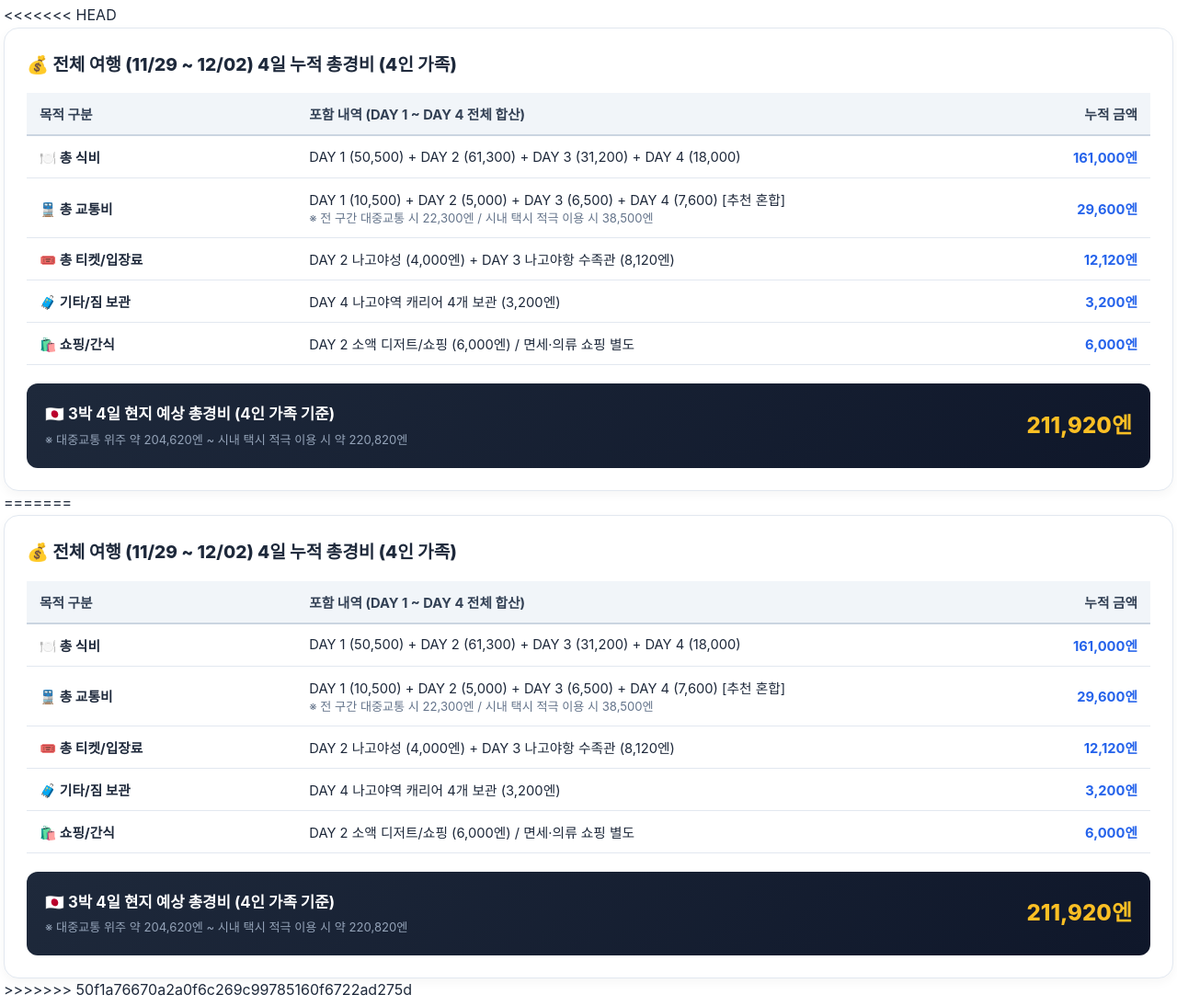
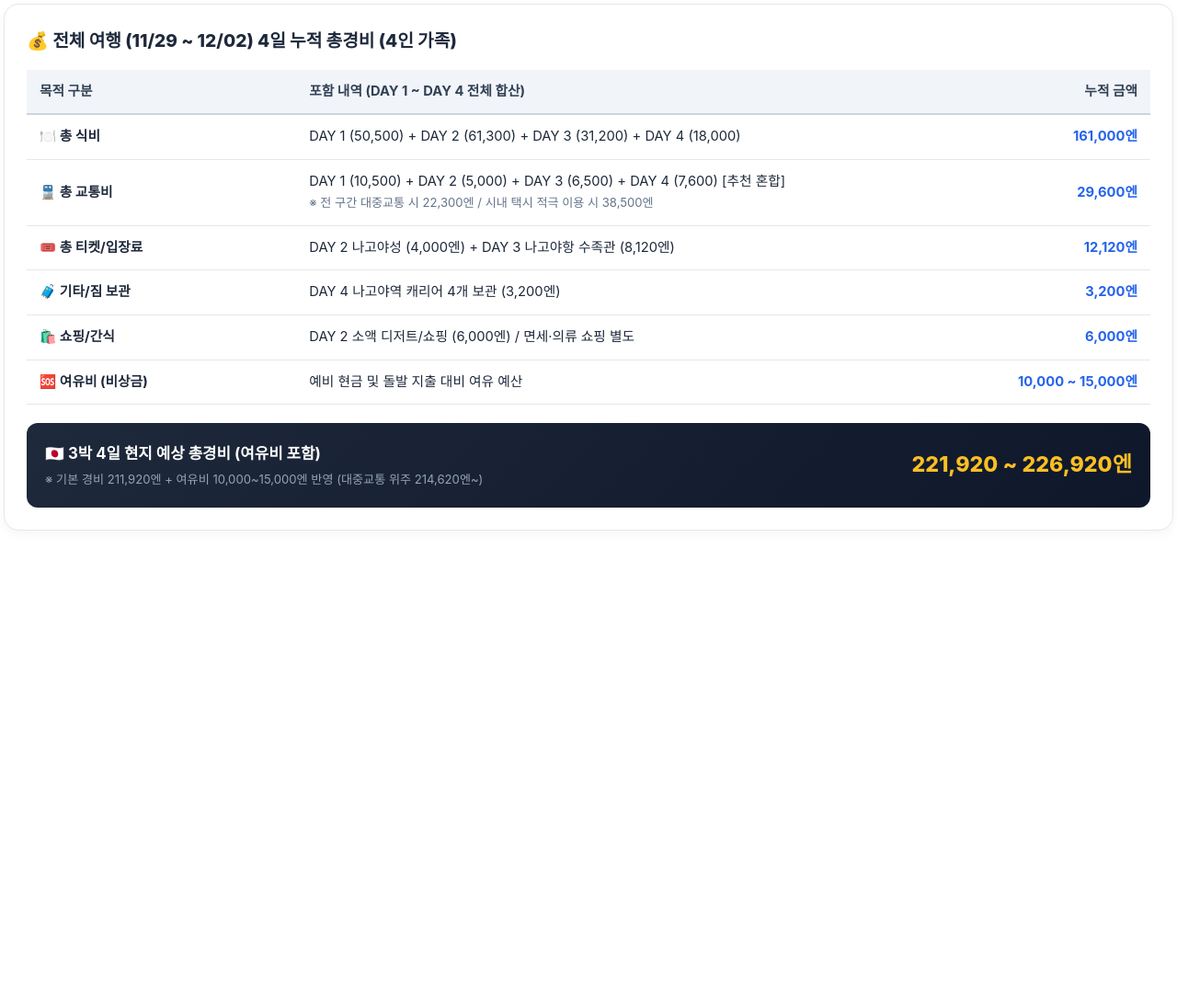
Before and after one commit to midsummer0751/nagoya-trip, a plain HTML site: page summary.html in a window 1280 px wide. Shown: the whole page at 92% size. After the commit the page ends 800 px from the top, so only its background shows below. Drawn offline with Linux system fonts and the light colour scheme.

Commit message:
여유비 소스 추가

```diff
--- a/summary.html
+++ b/summary.html
@@ -1,4 +1,3 @@
-<<<<<<< HEAD
 <!DOCTYPE html>
 <html lang="ko">
 <head>
@@ -17,7 +16,7 @@ body { background:transparent; color:#1e293b; line-height:1.6; padding:4px; }
 .grand-total-box { background:linear-gradient(135deg,#1e293b,#0f172a); color:white; border-radius:12px; padding:20px; display:flex; justify-content:space-between; align-items:center; flex-wrap:wrap; gap:12px; }
 .grand-total-box .label { font-size:1.05rem; font-weight:700; }
 .grand-total-box .sub { font-size:0.82rem; color:#94a3b8; margin-top:4px; }
-.grand-total-box .total-num { font-size:1.5rem; font-weight:800; color:#fbbf24; }
+.grand-total-box .total-num { font-size:1.45rem; font-weight:800; color:#fbbf24; }
 </style>
 </head>
 <body>
@@ -35,75 +34,22 @@ body { background:transparent; color:#1e293b; line-height:1.6; padding:4px; }
                     DAY 1 (10,500) + DAY 2 (5,000) + DAY 3 (6,500) + DAY 4 (7,600) [추천 혼합]<br>
                     <span style="font-size:0.82rem; color:#64748b;">※ 전 구간 대중교통 시 22,300엔 / 시내 택시 적극 이용 시 38,500엔</span>
                 </td>
-                <td class="amount">29,600엔</td></tr>
+                <td class="amount">29,600엔</td>
+            </tr>
             <tr><td><strong>🎟️ 총 티켓/입장료</strong></td><td>DAY 2 나고야성 (4,000엔) + DAY 3 나고야항 수족관 (8,120엔)</td><td class="amount">12,120엔</td></tr>
             <tr><td><strong>🧳 기타/짐 보관</strong></td><td>DAY 4 나고야역 캐리어 4개 보관 (3,200엔)</td><td class="amount">3,200엔</td></tr>
             <tr><td><strong>🛍️ 쇼핑/간식</strong></td><td>DAY 2 소액 디저트/쇼핑 (6,000엔) / 면세·의류 쇼핑 별도</td><td class="amount">6,000엔</td></tr>
+            <tr><td><strong>🆘 여유비 (비상금)</strong></td><td>예비 현금 및 돌발 지출 대비 여유 예산</td><td class="amount">10,000 ~ 15,000엔</td></tr>
         </tbody>
     </table>
 
     <div class="grand-total-box">
         <div>
-            <div class="label">🇯🇵 3박 4일 현지 예상 총경비 (4인 가족 기준)</div>
-            <div class="sub">※ 대중교통 위주 약 204,620엔 ~ 시내 택시 적극 이용 시 약 220,820엔</div>
+            <div class="label">🇯🇵 3박 4일 현지 예상 총경비 (여유비 포함)</div>
+            <div class="sub">※ 기본 경비 211,920엔 + 여유비 10,000~15,000엔 반영 (대중교통 위주 214,620엔~)</div>
         </div>
-        <div class="total-num">211,920엔</div>
+        <div class="total-num">221,920 ~ 226,920엔</div>
     </div>
 </div>
 </body>
 </html>
-=======
-<!DOCTYPE html>
-<html lang="ko">
-<head>
-<meta charset="UTF-8">
-<meta name="viewport" content="width=device-width, initial-scale=1.0">
-<title>전체 경비 요약 - 나고야 가족여행</title>
-<style>
-* { box-sizing:border-box; margin:0; padding:0; font-family:-apple-system,BlinkMacSystemFont,"Malgun Gothic","맑은 고딕",sans-serif; }
-body { background:transparent; color:#1e293b; line-height:1.6; padding:4px; }
-.expense-section { background:#ffffff; border:1px solid #e2e8f0; border-radius:16px; padding:24px; box-shadow:0 4px 12px rgba(0,0,0,0.04); }
-.expense-title { font-size:1.2rem; font-weight:800; color:#1e293b; margin-bottom:16px; }
-.expense-table { width:100%; border-collapse:collapse; font-size:0.92rem; margin-bottom:20px; }
-.expense-table th { background:#f1f5f9; color:#334155; font-weight:700; text-align:left; padding:12px 14px; border-bottom:2px solid #cbd5e1; }
-.expense-table td { padding:12px 14px; border-bottom:1px solid #e2e8f0; color:#1e293b; }
-.expense-table .amount { text-align:right; font-weight:700; color:#2563eb; white-space:nowrap; }
-.grand-total-box { background:linear-gradient(135deg,#1e293b,#0f172a); color:white; border-radius:12px; padding:20px; display:flex; justify-content:space-between; align-items:center; flex-wrap:wrap; gap:12px; }
-.grand-total-box .label { font-size:1.05rem; font-weight:700; }
-.grand-total-box .sub { font-size:0.82rem; color:#94a3b8; margin-top:4px; }
-.grand-total-box .total-num { font-size:1.5rem; font-weight:800; color:#fbbf24; }
-</style>
-</head>
-<body>
-<div class="expense-section">
-    <div class="expense-title">💰 전체 여행 (11/29 ~ 12/02) 4일 누적 총경비 (4인 가족)</div>
-    <table class="expense-table">
-        <thead>
-            <tr><th style="width:24%;">목적 구분</th><th>포함 내역 (DAY 1 ~ DAY 4 전체 합산)</th><th style="width:25%; text-align:right;">누적 금액</th></tr>
-        </thead>
-        <tbody>
-            <tr><td><strong>🍽️ 총 식비</strong></td><td>DAY 1 (50,500) + DAY 2 (61,300) + DAY 3 (31,200) + DAY 4 (18,000)</td><td class="amount">161,000엔</td></tr>
-            <tr>
-                <td><strong>🚆 총 교통비</strong></td>
-                <td>
-                    DAY 1 (10,500) + DAY 2 (5,000) + DAY 3 (6,500) + DAY 4 (7,600) [추천 혼합]<br>
-                    <span style="font-size:0.82rem; color:#64748b;">※ 전 구간 대중교통 시 22,300엔 / 시내 택시 적극 이용 시 38,500엔</span>
-                </td>
-                <td class="amount">29,600엔</td></tr>
-            <tr><td><strong>🎟️ 총 티켓/입장료</strong></td><td>DAY 2 나고야성 (4,000엔) + DAY 3 나고야항 수족관 (8,120엔)</td><td class="amount">12,120엔</td></tr>
-            <tr><td><strong>🧳 기타/짐 보관</strong></td><td>DAY 4 나고야역 캐리어 4개 보관 (3,200엔)</td><td class="amount">3,200엔</td></tr>
-            <tr><td><strong>🛍️ 쇼핑/간식</strong></td><td>DAY 2 소액 디저트/쇼핑 (6,000엔) / 면세·의류 쇼핑 별도</td><td class="amount">6,000엔</td></tr>
-        </tbody>
-    </table>
-
-    <div class="grand-total-box">
-        <div>
-            <div class="label">🇯🇵 3박 4일 현지 예상 총경비 (4인 가족 기준)</div>
-            <div class="sub">※ 대중교통 위주 약 204,620엔 ~ 시내 택시 적극 이용 시 약 220,820엔</div>
-        </div>
-        <div class="total-num">211,920엔</div>
-    </div>
-</div>
-</body>
-</html>
->>>>>>> 50f1a76670a2a0f6c269c99785160f6722ad275d
```
